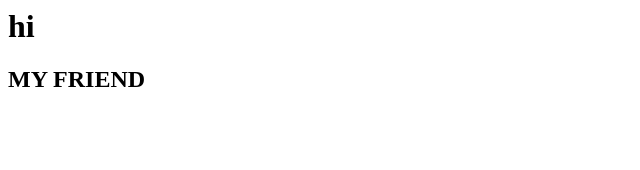
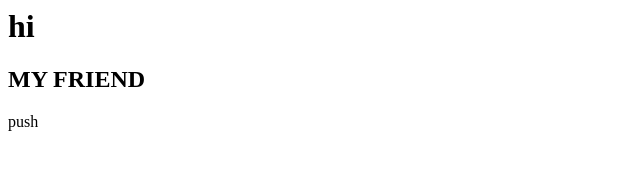
Before and after one commit to smail0808/movieUi, a plain HTML site: page bag.html in a window 1280 px wide. Shown: the full height of the page, 0-640 px from the left. Drawn offline with Linux system fonts and the light colour scheme.

Commit message:
Update bag.html

```diff
--- a/bag.html
+++ b/bag.html
@@ -8,5 +8,6 @@
 <body>
     <h1>hi</h1>
     <h2>MY FRIEND</main></h2>
+    <p> push</p>
 </body>
 </html>
```
